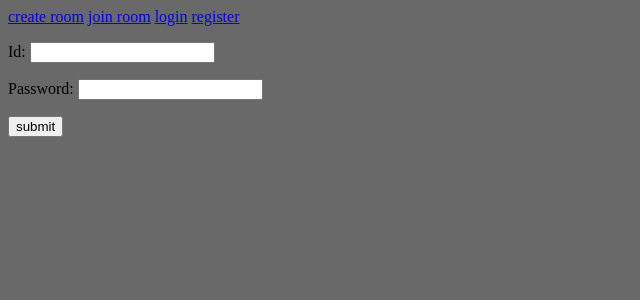
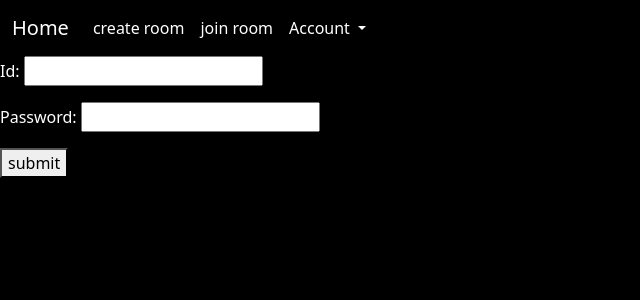
Before and after one commit to Lenkly2/animesyte, a Django app: page /createroom/ in a window 1280 px wide. Shown: the top 300 px of the page, without its empty margins (0-640 px from the left). Run offline with Django 5.2, Linux system fonts and the light colour scheme.

Commit message:
prerelerse

```diff
--- /dev/null
+++ b/static/css/style.css
@@ -0,0 +1,9 @@
+
+.dark-mode{
+  background-color: black;
+  color: white;
+}
+
+a.dark-mode:hover{
+  color: ghostwhite !important;
+}
--- a/template/create.html
+++ b/template/create.html
@@ -1,7 +1,7 @@
 {% extends  'main.html' %}
 
 {% block content%}
-    <form method="post">
+    <form method="post" class="dark-mode">
         {% csrf_token %}
         {{form.as_p}}
         <button type="submit" >submit</button>
--- a/template/main.html
+++ b/template/main.html
@@ -1,19 +1,50 @@
 <!DOCTYPE html>
 <html>
     <head>
+        <link href="https://cdn.jsdelivr.net/npm/bootstrap@5.3.8/dist/css/bootstrap.min.css" rel="stylesheet" integrity="sha384-sRIl4kxILFvY47J16cr9ZwB07vP4J8+LH7qKQnuqkuIAvNWLzeN8tE5YBujZqJLB" crossorigin="anonymous">
         <title>AnimeOnlime</title>
+        {% load static %}
+        <link rel="stylesheet" href="{%static 'css/style.css'%}">
     </head>
-    <body style="background-color: dimgrey;">
-        <a href="{% url 'createroom'%}">create room</a>
-        <a href="{% url 'roomjoin'%}">join room</a>
-        {% if user.is_authenticated %}
-            <a href="{% url 'logout'%}">logout</a>
-        {% else %}
-            <a href="{% url 'login'%}">login</a>
-            <a href="{% url 'register'%}">register</a>
-        {% endif %}
+    <body style="background-color: black;">
+        <nav class="navbar navbar-expand-lg dark-mode" >
+            <div class="container-fluid">
+                <a class="navbar-brand dark-mode" href="{% url 'home'%}">Home</a>
+                <button class="navbar-toggler" type="button" data-bs-toggle="collapse" data-bs-target="#navbarNavDropdown" aria-controls="navbarNavDropdown" aria-expanded="false" aria-label="Toggle navigation">
+                <span class="navbar-toggler-icon"></span>
+                </button>
+                <div class="collapse navbar-collapse" id="navbarNavDropdown">
+                <ul class="navbar-nav">
+                    <li class="nav-item">
+                        <a class="nav-link dark-mode" aria-current="page" href="{% url 'createroom'%}">create room</a>
+                    </li>
+                    <li class="nav-item">
+                        <a class="nav-link dark-mode" href="{% url 'roomjoin'%}">join room</a>
+                    </li>
+                    <!-- <li class="nav-item">
+                        <a class="nav-link dark-mode" href="#">na maybutne</a>
+                    </li> -->
+                    <li class="nav-item dropdown">
+                        <a class="nav-link dropdown-toggle dark-mode" href="#" role="button" data-bs-toggle="dropdown" aria-expanded="false">
+                            Account
+                        </a>
+                        <ul class="dropdown-menu dark-mode">
+                            {% if user.is_authenticated %}
+                                <li><a class="dropdown-item dark-mode" href="{% url 'logout'%}">logout</a></li>
+                            {% else %}
+                                <li><a class="dropdown-item dark-mode" href="{% url 'register'%}">register</a></li>
+                                <li><a class="dropdown-item dark-mode" href="{% url 'login'%}">login</a></li>
+                            {% endif %}
+
+                        </ul>
+                    </li>
+                </ul>
+                </div>
+            </div>
+        </nav>
         {% block content %}
 
         {% endblock %}
     </body>
+    <script src="https://cdn.jsdelivr.net/npm/bootstrap@5.3.8/dist/js/bootstrap.bundle.min.js" integrity="sha384-FKyoEForCGlyvwx9Hj09JcYn3nv7wiPVlz7YYwJrWVcXK/BmnVDxM+D2scQbITxI" crossorigin="anonymous"></script>
 </html>
```
